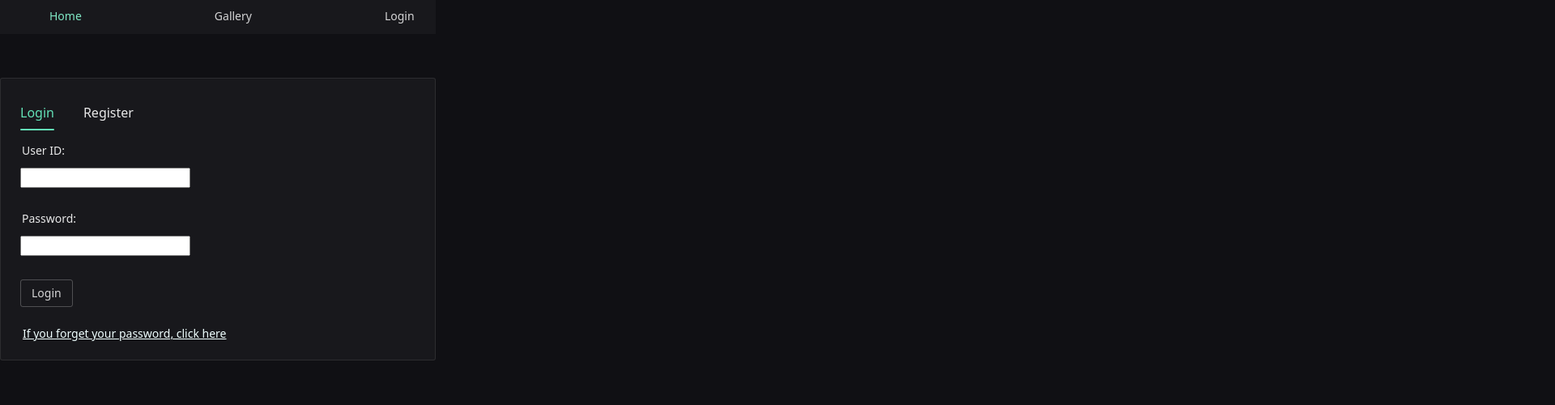
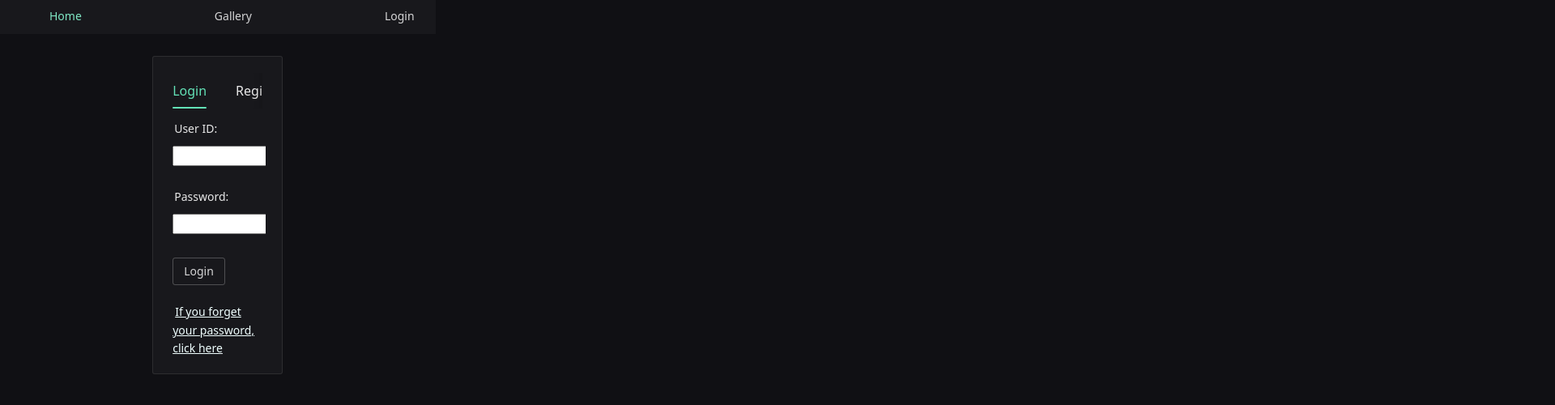
Before and after one commit to weiki3/database-vue-project, a Vue app: page /login in a window 1280 px wide. Shown: the top 500 px of the page at 81% size, 1920 px wide, since content can reach past the window. Built offline with nearby package versions, Linux system fonts and the light colour scheme; some icons are missing.

Commit message:
v0.0.24 improve arrangement

```diff
--- a/src/App.vue
+++ b/src/App.vue
@@ -38,7 +38,7 @@ const menuOptions = ref([
     ),
     key: "go-back-home",
     icon: renderIcon(HomeIcon)
-  },{},{},
+  }, {}, {},
   {
     label: () => h(
       RouterLink,
@@ -51,7 +51,7 @@ const menuOptions = ref([
     ),
     key: "go-to-gallery",
     icon: renderIcon(BookIcon)
-  },{},{},
+  }, {}, {},
   {
     label: () => h(
       RouterLink,
@@ -73,6 +73,7 @@ const activeKey = ref(null)
 </script>
 
 <template>
+  <div class="app">
     <n-config-provider :theme="darkTheme" style="width: 100%;">
       <n-global-style />
       <n-layout-header class="header">
@@ -85,14 +86,13 @@ const activeKey = ref(null)
       </n-layout-header>
       <RouterView />
     </n-config-provider>
+  </div>
 </template>
 
 
 <style scoped>
-.flex-center {
-  display: flex;
-  justify-content: center;
-  align-items: center;
-  height: 100px;
+.app {
+  /* 权宜之计 */
+  overflow-x: hidden;
 }
 </style>
--- a/src/assets/base.css
+++ b/src/assets/base.css
@@ -68,4 +68,5 @@ body {
   text-rendering: optimizeLegibility;
   -webkit-font-smoothing: antialiased;
   -moz-osx-font-smoothing: grayscale;
+
 }
--- a/src/assets/main.css
+++ b/src/assets/main.css
@@ -22,15 +22,15 @@ a,
 
 @media (min-width: 1024px) {
   body {
-    display: flex;
-    place-items: center;
+    /* display: flex; */
+    /* place-items: center; */
   }
 
-  #app {
-    /* display: grid; */
-    /* grid-template-columns: 1fr 1fr; */
-    /* padding: 0 2rem; */
-  }
+  /* #app {
+    display: grid;
+    grid-template-columns: 1fr 1fr;
+    padding: 0 2rem;
+  } */
 }
 
 .thumbnail {
--- a/src/views/GalleryView.vue
+++ b/src/views/GalleryView.vue
@@ -49,9 +49,6 @@ onMounted(() => {
 </template>
 
 <style scoped>
-.n-card {
-  max-width: 300px;
-}
 
 .photowall {
   width: 100%;
@@ -73,36 +70,8 @@ onMounted(() => {
   object-fit: cover;
 }
 
-.modal {
-  position: fixed;
-  top: 0;
-  left: 0;
-  width: 100%;
-  height: 100%;
-  background-color: rgba(0, 0, 0, 0.5);
+.title {
   display: flex;
   justify-content: center;
-  align-items: center;
-}
-
-.modal-content {
-  background-color: white;
-  padding: 20px;
-  border-radius: 8px;
-  text-align: center;
-}
-
-.fade-enter-active,
-.fade-leave-active {
-  transition: opacity 0.5s;
-}
-
-.fade-enter,
-.fade-leave-to {
-  opacity: 0;
-}
-
-.title {
-  padding: 15px;
 }
 </style>
--- a/src/views/LoginView.vue
+++ b/src/views/LoginView.vue
@@ -10,8 +10,9 @@ const goChange = ref(false);
 </script>
 
 <template>
+    <div class="login">
         <n-config-provider :theme="darkTheme">
-        <n-card class="n-card">
+            <n-card>
                 <n-tabs default-value="signin" size="large" animated pane-wrapper-style="margin: 0 -4px"
                     pane-style="padding-left: 4px; padding-right: 4px; box-sizing: border-box;">
                     <n-tab-pane name="signin" tab="Login">
@@ -33,13 +34,16 @@ const goChange = ref(false);
                 </n-tabs>
             </n-card>
         </n-config-provider>
+    </div>
 </template>
 
 <style scoped>
-.n-card {
+.login {
+    display: flow-root;
     margin-right: auto;
-    margin-top: 10%;
+    margin-top: 5%;
     margin-left: auto;
+    width: 30%;
 }
 
 .loginSwitch {
```
Lines whose indentation alone changed are shown as unchanged.
